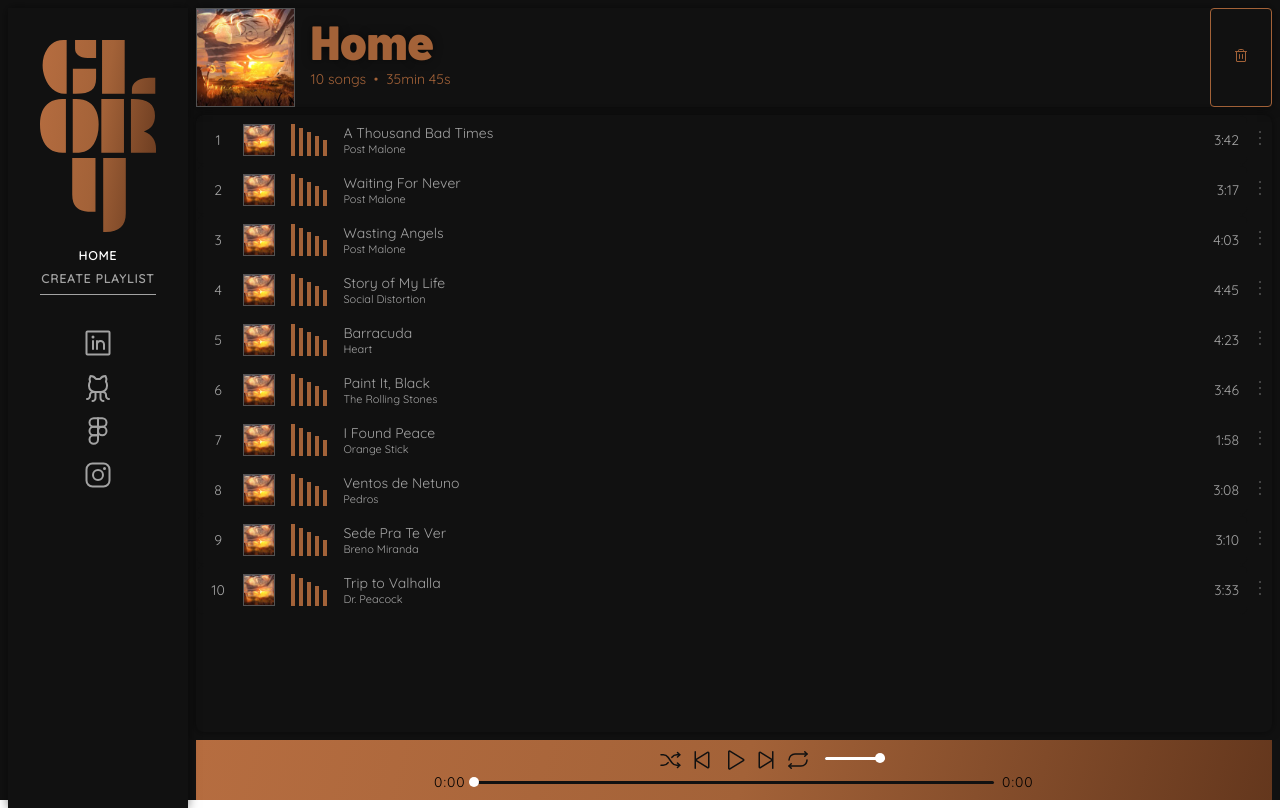
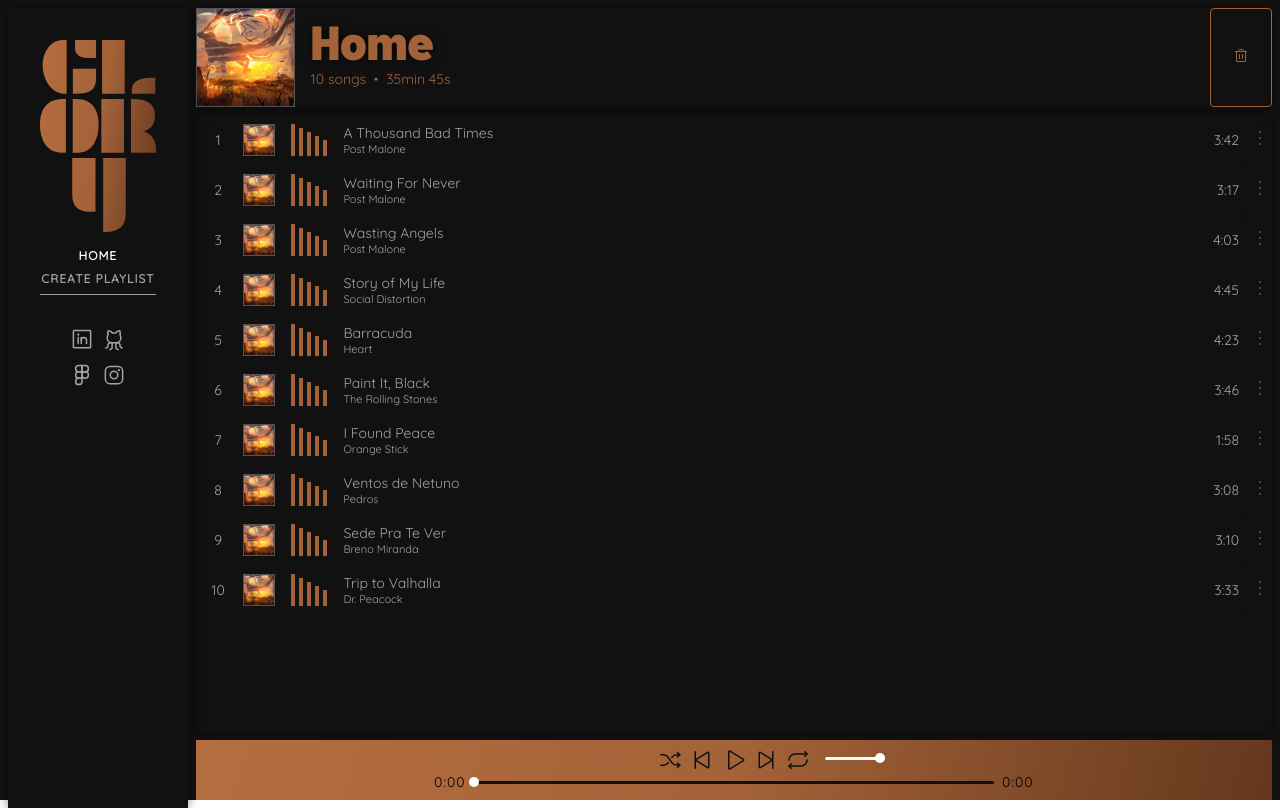
Before and after one commit to victormedeiros1/sound-glory, a React (Vite) app: page / in a window 1280 px wide. Built offline with nearby package versions, Linux system fonts and the light colour scheme.

Commit message:
feat: SocialMedias icons with 24px and replaced display flex with grid layout

```diff
--- a/src/components/SocialMedias/index.tsx
+++ b/src/components/SocialMedias/index.tsx
@@ -16,7 +16,7 @@ const SocialMedias: React.FC = () => {
         target="_blank"
         title="Go to LinkedIn"
       >
-        <LinkedinLogo size={32} color="var(--lightGray)" />
+        <LinkedinLogo size={24} color="var(--lightGray)" />
       </a>
       <a
         href="https://github.com/victormedeiros1"
@@ -25,7 +25,7 @@ const SocialMedias: React.FC = () => {
         target="_blank"
         title="Go to GitHub"
       >
-        <GithubLogo size={32} color="var(--lightGray)" />
+        <GithubLogo size={24} color="var(--lightGray)" />
       </a>
       <a
         href="https://www.figma.com/@victormedeiros1"
@@ -34,7 +34,7 @@ const SocialMedias: React.FC = () => {
         target="_blank"
         title="Go to Figma"
       >
-        <FigmaLogo size={32} color="var(--lightGray)" />
+        <FigmaLogo size={24} color="var(--lightGray)" />
       </a>
       <a
         href="https://www.instagram.com/victor_mdrss/"
@@ -43,7 +43,7 @@ const SocialMedias: React.FC = () => {
         target="_blank"
         title="Go to Instagram"
       >
-        <InstagramLogo size={32} color="var(--lightGray)" />
+        <InstagramLogo size={24} color="var(--lightGray)" />
       </a>
     </SocialMediasStyles>
   );
--- a/src/components/SocialMedias/styles.ts
+++ b/src/components/SocialMedias/styles.ts
@@ -1,8 +1,8 @@
 import styled from "styled-components";
 
 export const SocialMediasStyles = styled.div`
-  display: flex;
-  flex-direction: column;
+  display: grid;
+  grid-template-columns: 1fr 1fr;
   gap: var(--g-8);
   margin-top: var(--m-24);
 
```
